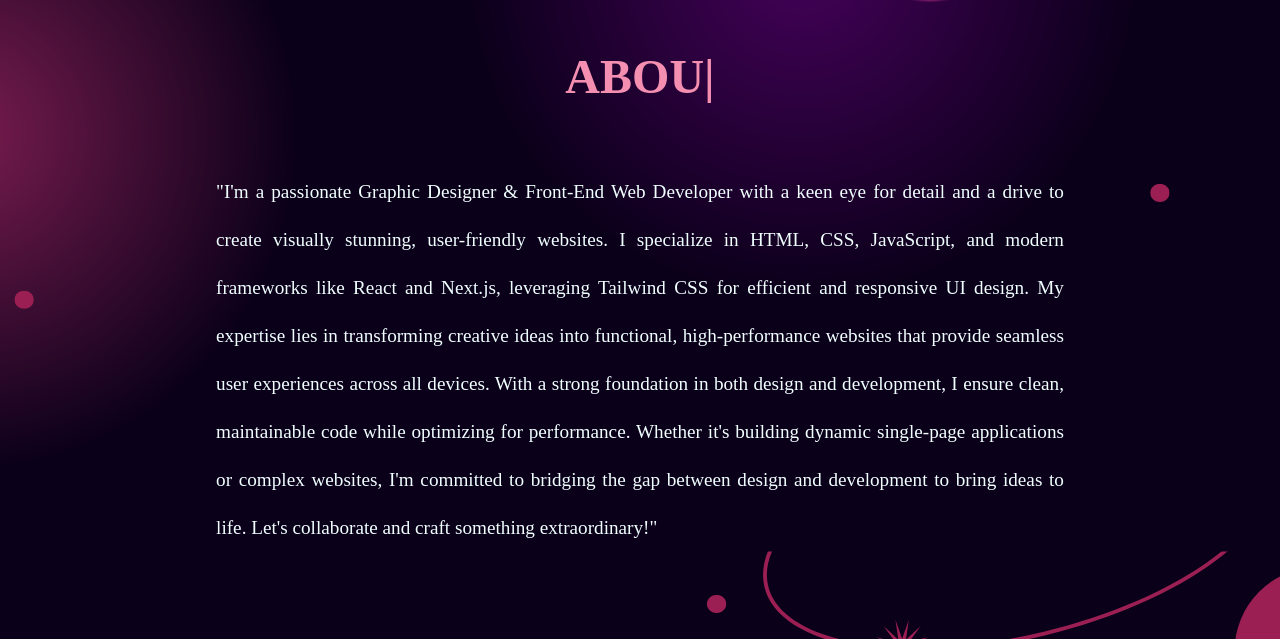
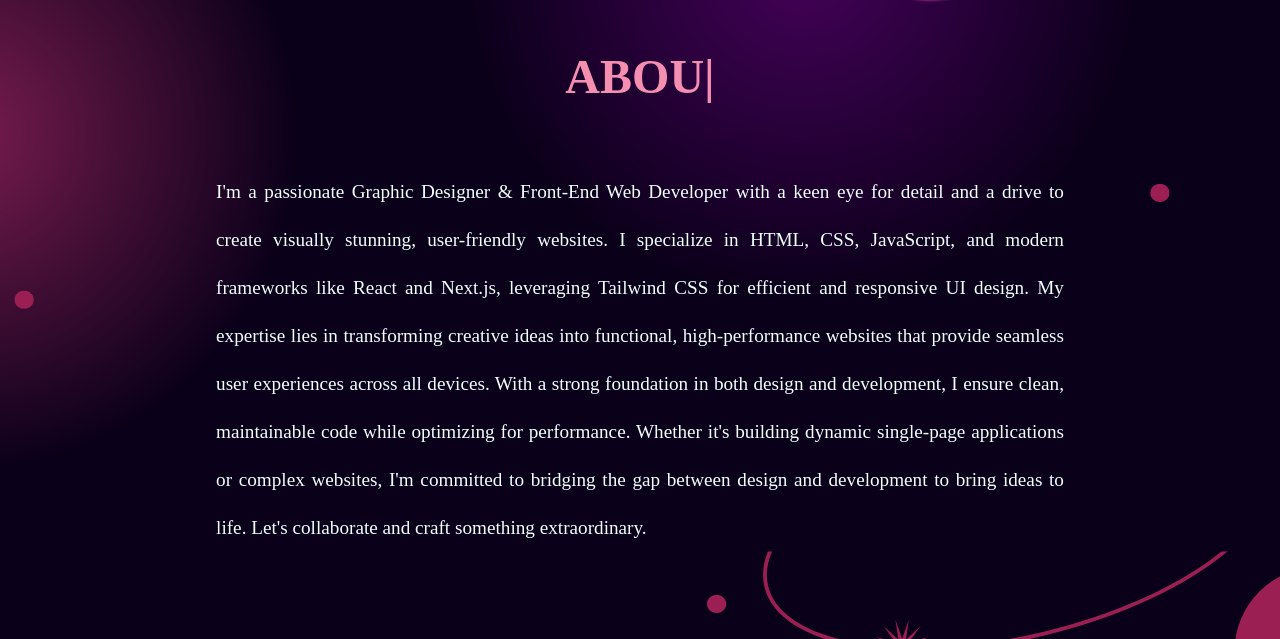
Before and after one commit to RahatBano58/portfolio-custom-css, a Next.js app: page / in a window 1280 px wide. Shown: the part 885-1524 px from the top of the page. Built offline with nearby package versions, Linux system fonts and the light colour scheme.

Commit message:
Update about.tsx

```diff
--- a/src/components/about.tsx
+++ b/src/components/about.tsx
@@ -19,7 +19,7 @@ const About = () => {
 
         <div className="background">
           <p>
-            &quot;I&apos;m a passionate Graphic Designer &amp; Front-End Web Developer with a keen eye for detail and a drive to create visually stunning,
+            I&apos;m a passionate Graphic Designer &amp; Front-End Web Developer with a keen eye for detail and a drive to create visually stunning,
             user-friendly websites. I specialize in HTML, CSS, JavaScript, and modern frameworks like React and Next.js,
             leveraging Tailwind CSS for efficient and responsive UI design.
             My expertise lies in transforming creative ideas into functional,
@@ -28,7 +28,7 @@ const About = () => {
             I ensure clean, maintainable code while optimizing for performance.
             Whether it&apos;s building dynamic single-page applications or complex websites,
             I&apos;m committed to bridging the gap between design and development to bring ideas to life.
-            Let&apos;s collaborate and craft something extraordinary!&quot;
+            Let&apos;s collaborate and craft something extraordinary.
           </p>
         </div>
       </div>
```
